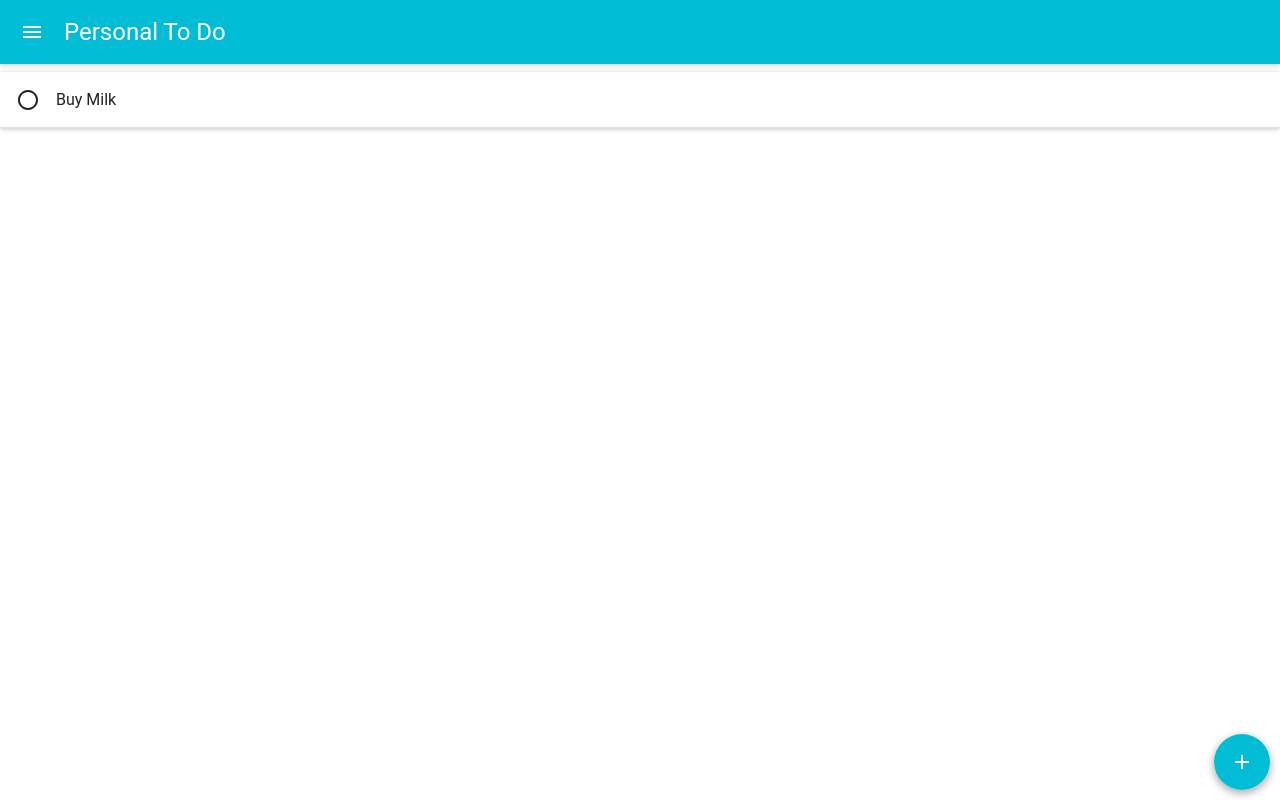
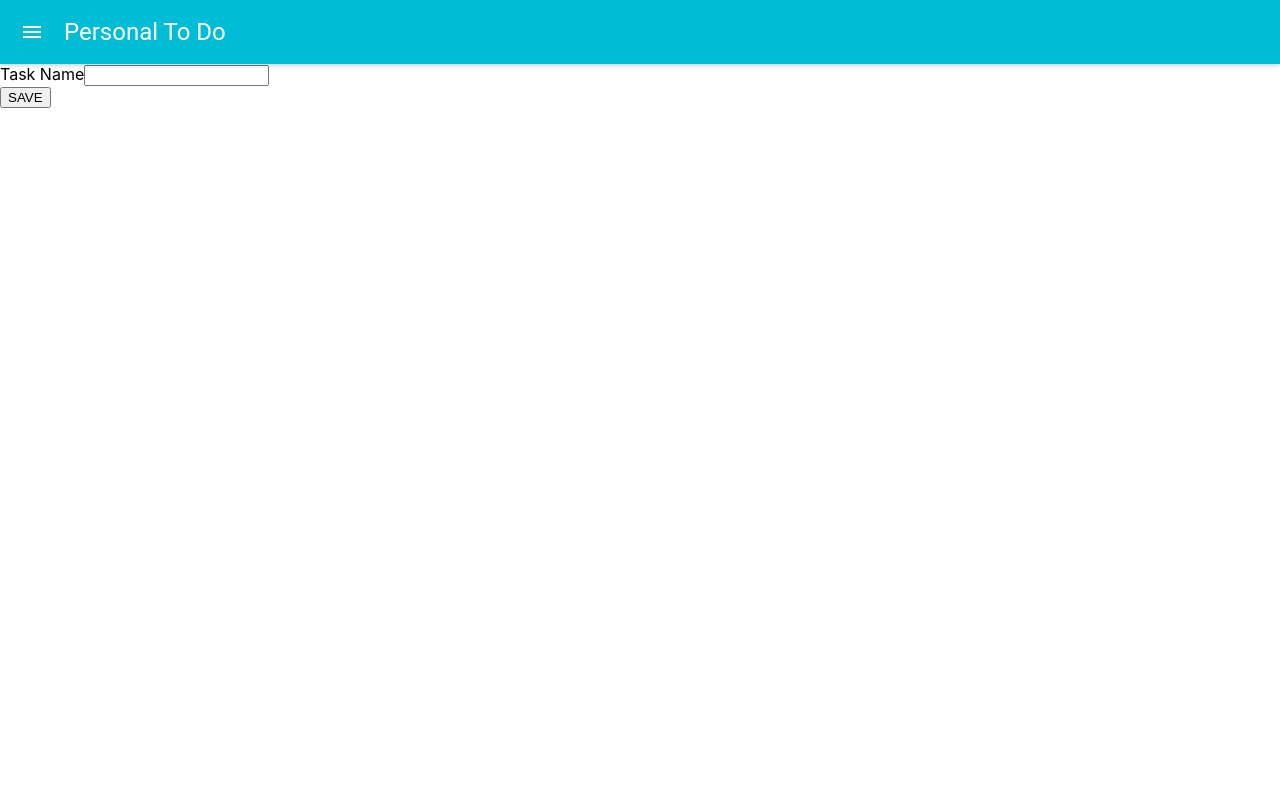
Before and after one commit to imjayanthka/simply-do, a React (Create React App) app: page / in a window 1280 px wide. Both pictures are taken after a click on the button 1242 px from the left and 762 px from the top of the page. Built offline with nearby package versions, Linux system fonts and the light colour scheme.

Commit message:
ui to add tasks

```diff
--- a/src/App.js
+++ b/src/App.js
@@ -1,23 +1,29 @@
-import React, { Component } from 'react';
+import React from 'react';
 import lightBaseTheme from 'material-ui/styles/baseThemes/lightBaseTheme';
 import MuiThemeProvider from 'material-ui/styles/MuiThemeProvider';
 import getMuiTheme from 'material-ui/styles/getMuiTheme';
 import AppBar from 'material-ui/AppBar';
 import TodoListComponent from './components/TodoListComponent';
-import AddTodoItem from './components/AddTodoItem';
-
+import AddTodoItemButton from './components/AddTodoItemButton';
+import AddToDoItem from './components/AddToDoItem';
+import { connect } from 'react-redux';
 import './App.css';
 
-class App extends Component {
-  render() {
-    return (
-      <MuiThemeProvider muiTheme={getMuiTheme(lightBaseTheme)}>
-        <AppBar title="Personal To Do" />
-        <TodoListComponent />
-        <AddTodoItem />
-      </MuiThemeProvider>
-    );
-  }
-}
+const mapStateToProps = state => {
+  return { addToDoButtonClicked: state.addToDoButtonClicked };
+};
+
+const ConnectedApp = ({ addToDoButtonClicked }) => {
+  return (
+    <MuiThemeProvider muiTheme={getMuiTheme(lightBaseTheme)}>
+      <AppBar title="Personal To Do" />
+      {!addToDoButtonClicked && <TodoListComponent />}
+      {addToDoButtonClicked && <AddToDoItem />}
+      {!addToDoButtonClicked && <AddTodoItemButton />}
+    </MuiThemeProvider>
+  );
+};
+
+const App = connect(mapStateToProps)(ConnectedApp);
 
 export default App;
--- a/src/actions/index.js
+++ b/src/actions/index.js
@@ -1,3 +1,5 @@
-import { ADD_TODO } from '../cosntants/action-types';
+import { ADD_TODO, TOGGLE_ADD_FORM } from '../cosntants/action-types';
 
 export const addToDo = todo => ({ type: ADD_TODO, payload: todo });
+
+export const toggleAddForm = () => ({ type: TOGGLE_ADD_FORM, paylod: null });
--- a/src/components/AddTodoItem.js
+++ b/src/components/AddTodoItem.js
@@ -1,13 +1,56 @@
-import React from 'react';
-import FloatingActionButton from 'material-ui/FloatingActionButton';
-import ContentAdd from 'material-ui/svg-icons/content/add';
+import React, { Component } from 'react';
+import { connect } from 'react-redux';
+import { addToDo } from '../actions/index';
 
-export default class AddTodoItem extends React.Component {
+const mapDispatchToProps = dispatch => {
+  return {
+    addToDo: todo => dispatch(addToDo(todo))
+  };
+};
+
+class ConnectedToDoItem extends Component {
+  constructor() {
+    super();
+    this.state = {
+      taskName: ''
+    };
+    this.handleChange = this.handleChange.bind(this);
+    this.handleSubmit = this.handleSubmit.bind(this);
+  }
+
+  handleChange(event) {
+    this.setState({ [event.target.id]: event.target.value });
+  }
+
+  handleSubmit(event) {
+    event.preventDefault();
+    const { taskName } = this.state;
+    this.props.addToDo({ taskName });
+    this.setState({ taskName: '' });
+  }
+
   render() {
+    const { title } = this.state;
     return (
-      <FloatingActionButton className="add-item-button">
-        <ContentAdd />
-      </FloatingActionButton>
+      <form onSubmit={this.handleSubmit}>
+        <div className="form-group">
+          <label htmlFor="taskName">Task Name</label>
+          <input
+            type="text"
+            id="taskName"
+            value={title}
+            onChange={this.handleChange}
+          />
+        </div>
+        <button type="submit">SAVE</button>
+      </form>
     );
   }
 }
+
+const AddToDoItem = connect(
+  null,
+  mapDispatchToProps
+)(ConnectedToDoItem);
+
+export default AddToDoItem;
--- /dev/null
+++ b/src/components/AddTodoItemButton.js
@@ -0,0 +1,40 @@
+import React from 'react';
+import { connect } from 'react-redux';
+import FloatingActionButton from 'material-ui/FloatingActionButton';
+import ContentAdd from 'material-ui/svg-icons/content/add';
+import { toggleAddForm } from '../actions/index';
+
+const mapDispatchToProps = dispatch => {
+  return {
+    toggleAddForm: () => dispatch(toggleAddForm())
+  };
+};
+
+class ConnectedAddTodoItemButton extends React.Component {
+  constructor() {
+    super();
+    this.handleOnClick = this.handleOnClick.bind(this);
+  }
+
+  handleOnClick(event) {
+    this.props.toggleAddForm();
+  }
+
+  render() {
+    return (
+      <FloatingActionButton
+        className="add-item-button"
+        onClick={this.handleOnClick}
+      >
+        <ContentAdd />
+      </FloatingActionButton>
+    );
+  }
+}
+
+const AddTodoItemButton = connect(
+  null,
+  mapDispatchToProps
+)(ConnectedAddTodoItemButton);
+
+export default AddTodoItemButton;
--- a/src/components/TodoListComponent.js
+++ b/src/components/TodoListComponent.js
@@ -1,8 +1,13 @@
 import React from 'react';
+import { connect } from 'react-redux';
 import Paper from 'material-ui/Paper';
 import RadioButton from 'material-ui/RadioButton';
 import { List, ListItem } from 'material-ui/List';
 import Divider from 'material-ui/Divider';
+
+const mapStateToProps = state => {
+  return { todoListItems: state.todoListItems };
+};
 
 class TodoListItem extends React.Component {
   render() {
@@ -31,21 +36,10 @@ class TodoListItem extends React.Component {
   }
 }
 
-export default class TodoListComponent extends React.Component {
-  constructor(props) {
-    super(props);
-    this.state = {
-      todoItems: []
-    };
-  }
+const ConnectedTodoListComponent = ({ todoListItems }) => {
+  return <TodoListItem todoItems={todoListItems} />;
+};
 
-  componentDidMount() {
-    this.setState({
-      todoItems: [{ taskName: 'Buy Milk' }]
-    });
-  }
+const TodoListComponent = connect(mapStateToProps)(ConnectedTodoListComponent);
 
-  render() {
-    return <TodoListItem todoItems={this.state.todoItems} />;
-  }
-}
+export default TodoListComponent;
--- a/src/cosntants/action-types.js
+++ b/src/cosntants/action-types.js
@@ -1 +1,2 @@
 export const ADD_TODO = 'ADD_TODO';
+export const TOGGLE_ADD_FORM = 'TOGGLE_ADD_FORM';
--- a/src/index.js
+++ b/src/index.js
@@ -1,12 +1,18 @@
 import React from 'react';
 import ReactDOM from 'react-dom';
+import { Provider } from 'react-redux';
 import './index.css';
 import App from './App';
 import * as serviceWorker from './serviceWorker';
 import store from './store/index';
 import { addToDo } from './actions/index';
 
-ReactDOM.render(<App />, document.getElementById('root'));
+ReactDOM.render(
+  <Provider store={store}>
+    <App />
+  </Provider>,
+  document.getElementById('root')
+);
 window.store = store;
 window.addArticle = addToDo;
 
--- a/src/reducers/index.js
+++ b/src/reducers/index.js
@@ -1,14 +1,18 @@
-import { ADD_TODO } from '../cosntants/action-types';
+import { ADD_TODO, TOGGLE_ADD_FORM } from '../cosntants/action-types';
 
 const initalState = {
-  todoListItems: []
+  todoListItems: [],
+  addToDoButtonClicked: false
 };
 
 const rootRedcuer = (state = initalState, action) => {
   switch (action.type) {
+    case TOGGLE_ADD_FORM:
+      return { ...state, addToDoButtonClicked: !state.addToDoButtonClicked };
     case ADD_TODO:
       return {
         ...state,
+        addToDoButtonClicked: !state.addToDoButtonClicked,
         todoListItems: [...state.todoListItems, action.payload]
       };
     default:
```
